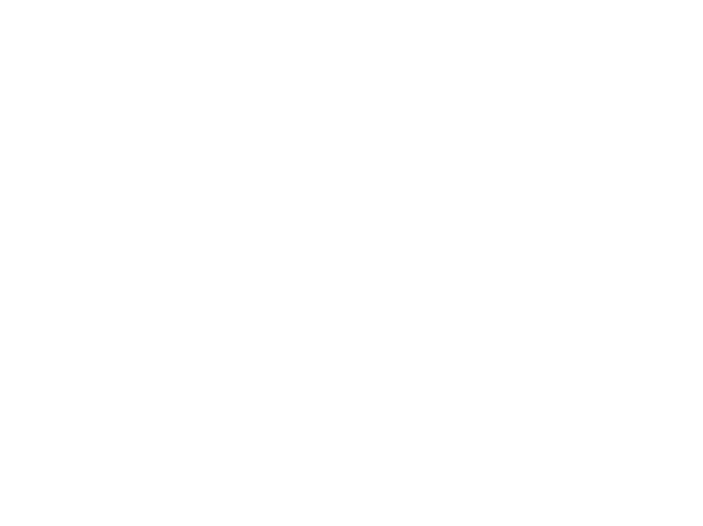
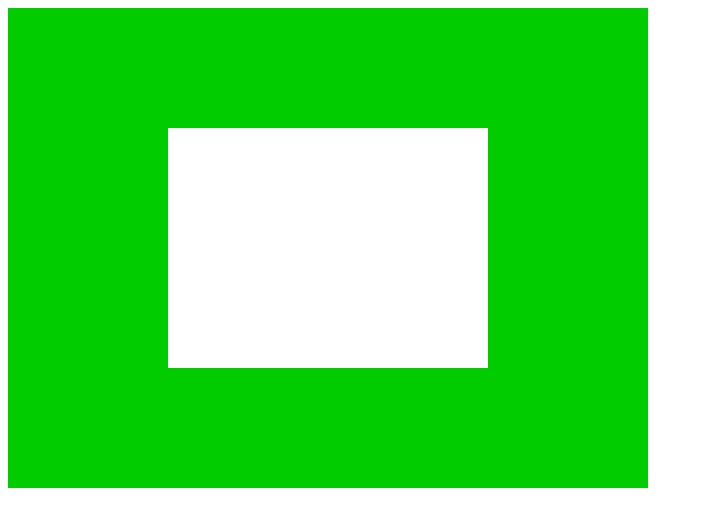
Before and after one commit to focusthenflex/Build_Your_Own_2D_Game_Engine, a plain HTML site: page index.html in a window 1280 px wide. Shown: the whole page, without its empty margins (0-703 px from the left). Drawn offline with Linux system fonts and the light colour scheme.

Commit message:
Abstracting the game engine

```diff
--- /dev/null
+++ b/core.js
@@ -0,0 +1,46 @@
+"use strict";
+
+import * as vertexBuffer from "./src/engine/vertex_buffer.js";
+import * as simpleShader from "./src/engine/shader_support.js";
+
+let mGL = null;
+
+function getGL() {
+  return mGL;
+}
+
+function initWebGL(htmlCanvasID) {
+  let canvas = document.getElementById(htmlCanvasID);
+
+  mGL = canvas.getContext("webgl2") || canvas.getContext("experimental-webgl2");
+
+  if (mGL === null) {
+    document.write("<br><b>WebGL 2 is not supported!</b>");
+    return;
+  }
+
+  mGL.clearColor(0.0, 0.8, 0.0, 1.0);
+
+  vertexBuffer.init();
+  simpleShader.init("VertexShader", "FragmentShader");
+}
+
+function clearCanvas() {
+  mGL.clear(mGL.COLOR_BUFFER_BIT);
+}
+
+window.onload = function () {
+  initWebGL("GLCanvas");
+  clearCanvas();
+  drawSquare();
+};
+
+function drawSquare() {
+  // Step A: Activate the shader
+  simpleShader.activate();
+
+  // Step B: Draw with the above settings
+  mGL.drawArrays(mGL.TRIANGLE_STRIP, 0, 4);
+}
+
+export { getGL };
--- a/index.html
+++ b/index.html
@@ -1,34 +1,43 @@
 <!DOCTYPE html>
-<html lang="en">
+<html>
   <head>
-    <meta charset="UTF-8" />
-    <meta name="viewport" content="width=device-width, initial-scale=1.0" />
-    <title>Example 2.1: The HTML5 Canvas Project</title>
-    <script type="module" src="./src/core.js"></script>
+    <title>Example 2.4: The JavaScript Objects Project</title>
+    <link rel="icon" type="image/x-icon" href="./favicon.png" />
+
+    <!-- the following says there are javascript source code contained in
+             the external source files
+        -->
+    <!-- Client game code -->
+    <script type="module" src="./src/my_game/my_game.js"></script>
+
+    <!-- Two new <script> tags for Vertex and Fragment shaders -->
     <script type="x-shader/x-vertex" id="VertexShader">
-      //this is the vertex shader
-      attribute vec3 aVertexPosition; // Expects one vertex position
-      // naming convention, attributes always begin with "a"
+      // this is the vertex shader
+      attribute vec3 aVertexPosition;  // Vertex shader expects one vertex position
       void main(void) {
           // Convert the vec3 into vec4 for scan conversion and
-          // assign to gl_position to pass vertex to the fragment shader
+          // assign to gl_Position to pass the vertex to the fragment shader
           gl_Position = vec4(aVertexPosition, 1.0);
       }
       // End of vertex shader
     </script>
+
     <script type="x-shader/x-fragment" id="FragmentShader">
       // this is the fragment (or pixel) shader
       void main(void) {
-        // for every pixel called (within the square), sets
-        // constant color white with alpha-channel value of 1.0
-        gl_FragColor = vec4(1.0, 1.0, 1.0, 1.0);
+          // for every pixel called (within the square) sets
+          // constant color white with alpha-channel value of 1.0
+          gl_FragColor = vec4(1.0, 1.0, 1.0, 1.0);
       }
-      //End of fragment/pixel shader
+      // End of fragment/pixel shader
     </script>
   </head>
+
   <body>
     <canvas id="GLCanvas" width="640" height="480">
-      Your browser does not support the HTML5 Canvas
+      <!-- GLCanvas is the area we will draw in: a 640x480 area. -->
+      Your browser does not support the HTML5 canvas.
+      <!-- this message will show only if WebGL clearing failed -->
     </canvas>
   </body>
 </html>
--- a/src/engine/core.js
+++ b/src/engine/core.js
@@ -1,46 +1,66 @@
+/*
+ * File: core.js
+ */
 "use strict";
 
+// import all symbols that are exported from vertex_buffer.js, as symbols under the module "vertexBuffer"
+//
 import * as vertexBuffer from "./vertex_buffer.js";
-import * as simpleShader from "./shader_support.js";
+import SimpleShader from "./simple_shader.js";
 
+// variables
+//
+// The graphical context to draw to
 let mGL = null;
-
 function getGL() {
   return mGL;
 }
 
+// The shader
+let mShader = null;
+function createShader() {
+  mShader = new SimpleShader(
+    "VertexShader", // IDs of the script tag in the index.html
+    "FragmentShader"
+  ); //
+}
+
+// initialize the WebGL
 function initWebGL(htmlCanvasID) {
   let canvas = document.getElementById(htmlCanvasID);
 
+  // Get the standard or experimental webgl and binds to the Canvas area
+  // store the results to the instance variable mGL
   mGL = canvas.getContext("webgl2") || canvas.getContext("experimental-webgl2");
 
   if (mGL === null) {
     document.write("<br><b>WebGL 2 is not supported!</b>");
     return;
   }
-
-  mGL.clearColor(0.0, 0.8, 0.0, 1.0);
-
-  vertexBuffer.init();
-  simpleShader.init("VertexShader", "FragmentShader");
 }
 
-function clearCanvas() {
-  mGL.clear(mGL.COLOR_BUFFER_BIT);
+// initialize the WebGL, and the vertex buffer
+function init(htmlCanvasID) {
+  initWebGL(htmlCanvasID); // setup mGL
+  vertexBuffer.init(); // setup mGLVertexBuffer
+  createShader(); // create the shader
 }
 
-window.onload = function () {
-  initWebGL("GLCanvas");
-  clearCanvas();
-  drawSquare();
-};
+// Clears the draw area and draws one square
+function clearCanvas(color) {
+  mGL.clearColor(color[0], color[1], color[2], color[3]); // set the color to be cleared
+  mGL.clear(mGL.COLOR_BUFFER_BIT); // clear to the color previously set
+}
 
+// function to draw a square
+// two steps to draw: activate the shader, and issue the gl draw command
 function drawSquare() {
   // Step A: Activate the shader
-  simpleShader.activate();
+  mShader.activate();
 
-  // Step B: Draw with the above settings
+  // Step B: Draw with the currently activated geometry and the activated shader
   mGL.drawArrays(mGL.TRIANGLE_STRIP, 0, 4);
 }
 
-export { getGL };
+// export these symbols
+export { getGL, init, clearCanvas, drawSquare };
--- a/src/engine/simple_shader.js
+++ b/src/engine/simple_shader.js
@@ -1,16 +1,24 @@
+/*
+ * File: simple_shader.js
+ *
+ * Defines the SimpleShader class
+ *
+ */
+"use strict"; // Operate in Strict mode such that variables must be declared before used!
+
 import * as core from "./core.js";
 import * as vertexBuffer from "./vertex_buffer.js";
 
 class SimpleShader {
-  constructor(vertexShaderId, fragmentShaderID) {
+  // constructor of SimpleShader object
+  constructor(vertexShaderID, fragmentShaderID) {
     // instance variables
-    // Convention: all instace variables: mVariables
-
-    this.mCompiledShader = null;
-    this.mVertexPositionRef = null;
+    // Convention: all instance variables: mVariables
+    this.mCompiledShader = null; // reference to the compiled shader in webgl context
+    this.mVertexPositionRef = null; // reference to VertexPosition within the shader
 
     let gl = core.getGL();
-
+    //
     // Step A: load and compile vertex and fragment shaders
     this.mVertexShader = loadAndCompileShader(vertexShaderID, gl.VERTEX_SHADER);
     this.mFragmentShader = loadAndCompileShader(
@@ -18,23 +26,88 @@ class SimpleShader {
       gl.FRAGMENT_SHADER
     );
 
-    // Step B: Create and link the shaders into a program
+    // Step B: Create and link the shaders into a program.
     this.mCompiledShader = gl.createProgram();
     gl.attachShader(this.mCompiledShader, this.mVertexShader);
     gl.attachShader(this.mCompiledShader, this.mFragmentShader);
-
     gl.linkProgram(this.mCompiledShader);
 
-    // Step C: Check for error
+    // Step C: check for error
     if (!gl.getProgramParameter(this.mCompiledShader, gl.LINK_STATUS)) {
-        throw new Error("Error Linking Shader");
-        return null;
+      throw new Error("Error linking shader");
+      return null;
     }
 
-    // Step D: reference to aVertexPosition attribute in the shaders
+    // Step D: Gets a reference to the aVertexPosition attribute within the shaders.
     this.mVertexPositionRef = gl.getAttribLocation(
-        this.mCompiledShader,
-        "aVertexPosition"
+      this.mCompiledShader,
+      "aVertexPosition"
     );
   }
+
+  // Activate the shader for rendering
+  activate() {
+    let gl = core.getGL();
+    gl.useProgram(this.mCompiledShader);
+
+    // bind vertex buffer
+    gl.bindBuffer(gl.ARRAY_BUFFER, vertexBuffer.get());
+    gl.vertexAttribPointer(
+      this.mVertexPositionRef,
+      3, // each element is a 3-float (x,y.z)
+      gl.FLOAT, // data type is FLOAT
+      false, // if the content is normalized vectors
+      0, // number of bytes to skip in between elements
+      0
+    ); // offsets to the first element
+    gl.enableVertexAttribArray(this.mVertexPositionRef);
+  }
 }
+
+//**-----------------------------------
+// Private methods not visible outside of this file
+// **------------------------------------
+
+//
+// Returns a compiled shader from a shader in the dom.
+// The id is the id of the script in the html tag.
+function loadAndCompileShader(id, shaderType) {
+  let xmlReq,
+    shaderSource = null,
+    compiledShader = null;
+  let gl = core.getGL();
+
+  // Step A: Get the shader source from index.html
+  let shaderText = document.getElementById(id);
+  shaderSource = shaderText.firstChild.textContent;
+
+  // Step B: Create the shader based on the shader type: vertex or fragment
+  compiledShader = gl.createShader(shaderType);
+
+  // Step C: Compile the created shader
+  gl.shaderSource(compiledShader, shaderSource);
+  gl.compileShader(compiledShader);
+
+  // Step D: check for errors and return results (null if error)
+  // The log info is how shader compilation errors are typically displayed.
+  // This is useful for debugging the shaders.
+  if (!gl.getShaderParameter(compiledShader, gl.COMPILE_STATUS)) {
+    throw new Error(
+      "A shader compiling error occurred: " +
+        gl.getShaderInfoLog(compiledShader)
+    );
+  }
+
+  return compiledShader;
+}
+//-- end of private methods
+
+//
+// export the class, the default keyword says importer of this class cannot change the name "SimpleShader"
+// for this reason, to import this class, one must issue
+//      import SimpleShader from "./simple_shader.js";
+// attempt to change name, e.g.,
+//      import SimpleShader as MyShaderName from "./simple_shader.js";
+// will result in failure
+//
+export default SimpleShader;
--- /dev/null
+++ b/src/my_game/my_game.js
@@ -0,0 +1,18 @@
+import * as engine from "../engine/core.js";
+
+class MyGame {
+  constructor(htmlCanvasID) {
+    // Step A: Initialize the game engine
+    engine.init(htmlCanvasID);
+
+    // Step B: Clear the canvas
+    engine.clearCanvas([0, 0.8, 0, 1]);
+
+    // Step C: Draw the square
+    engine.drawSquare();
+  }
+}
+
+window.onload = function () {
+  new MyGame("GLCanvas");
+};
```
Also changed, not shown: shader_support.js (renamed from src/engine/shader_support.js).
